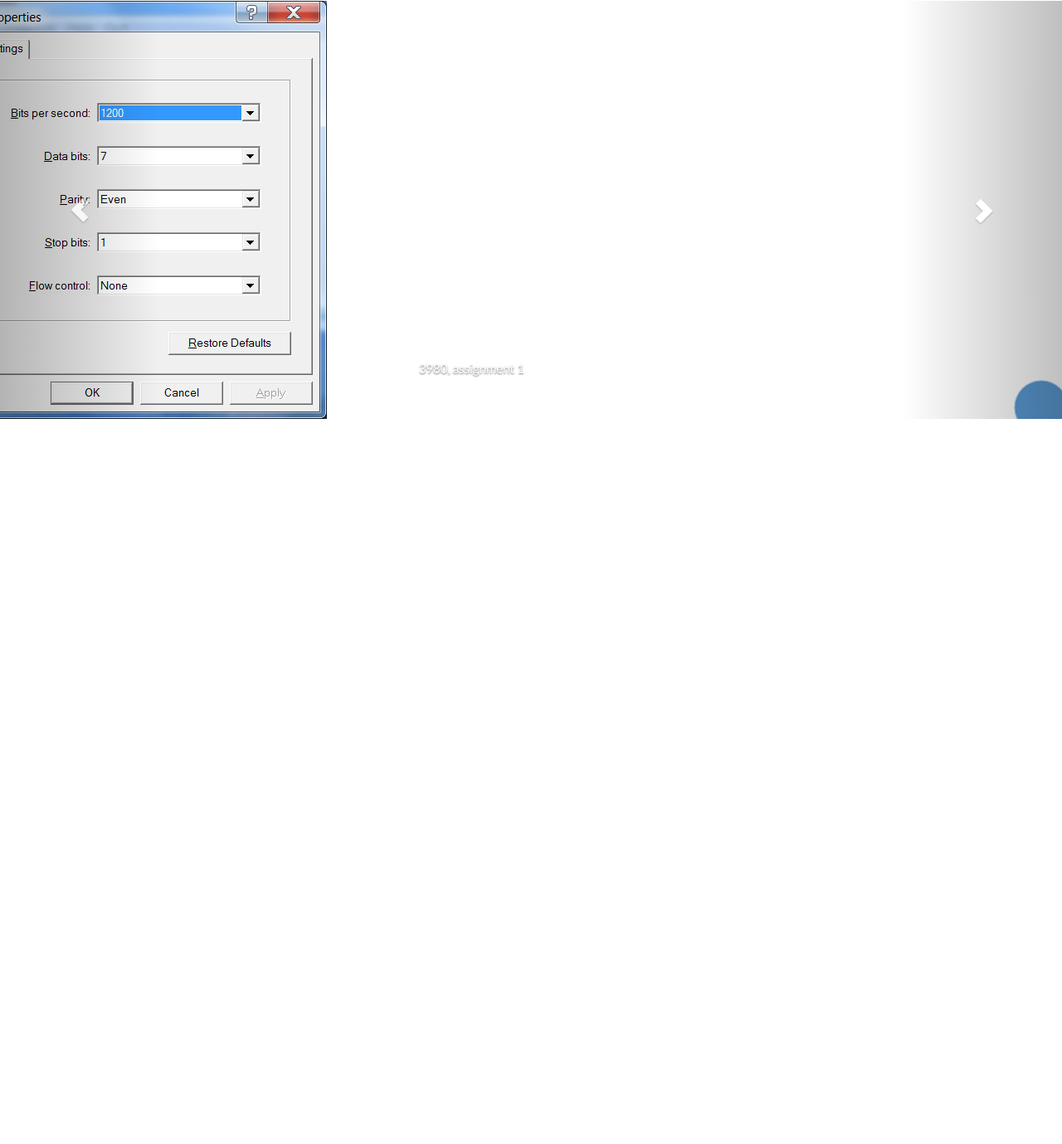
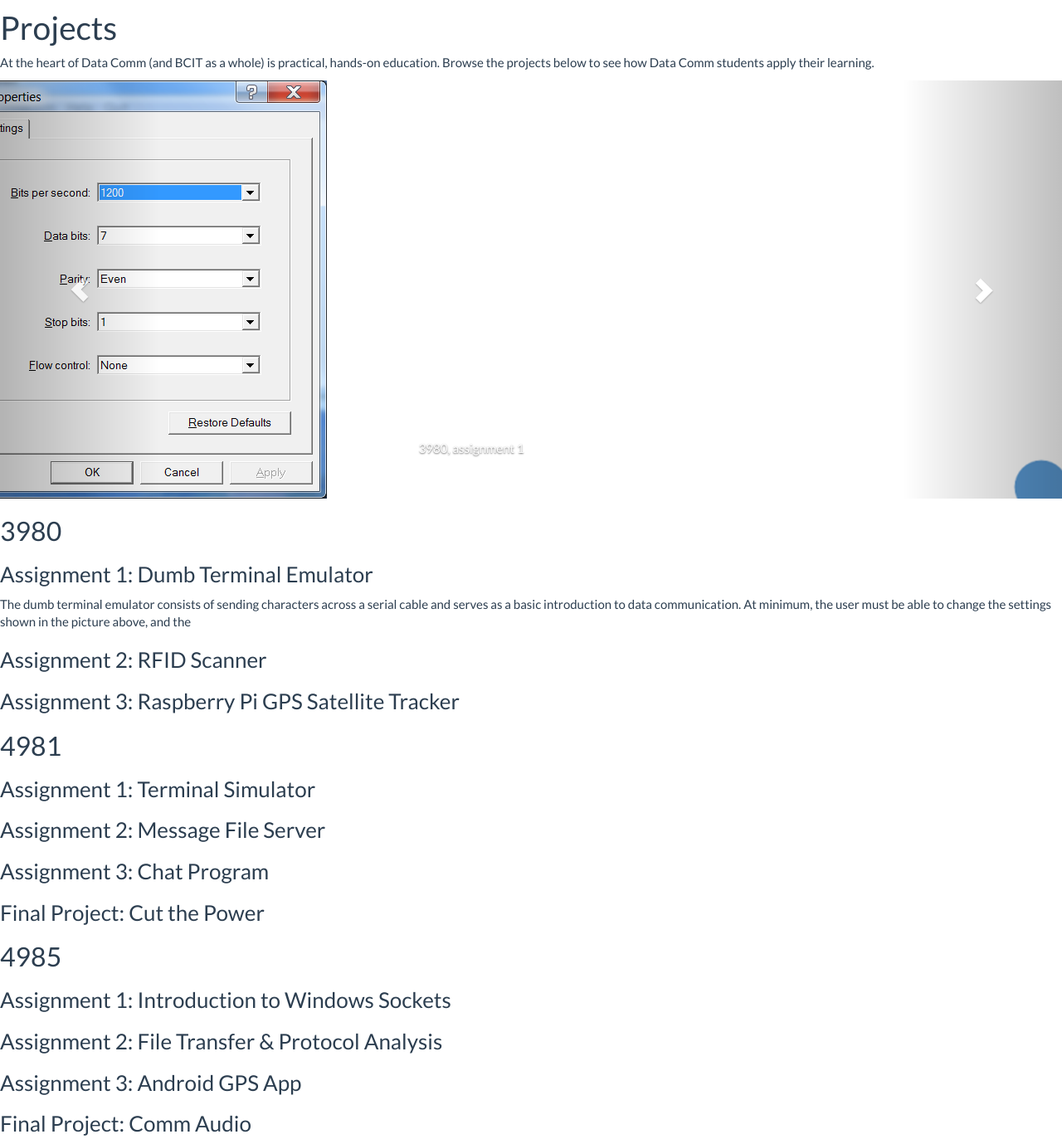
Before and after one commit to Shane-S/milliways, a plain HTML site: page index.html in a window 1280 px wide. Shown: the part 914-2293 px from the top of the page at 83% size. Before the commit the page ends 1419 px from the top, so only its background shows below. Drawn offline with Linux system fonts and the light colour scheme.

Commit message:
Add assignment titles, descritption for 3980 assn 1

```diff
--- a/index.html
+++ b/index.html
@@ -113,6 +113,8 @@
     </div>
 
     <div id="projects">
+        <h1>Projects</h1>
+        <p>At the heart of Data Comm (and BCIT as a whole) is practical, hands-on education. Browse the projects below to see how Data Comm students apply their learning.</p>
         <!-- Slider with all of the project images -->
         <div id="carousel-example-generic" class="carousel slide" data-ride="carousel">
 
@@ -183,6 +185,59 @@
                 <span class="glyphicon glyphicon-chevron-right"></span>
             </a>
         </div>
+        <div id="3980">
+            <h2>3980</h2>
+            <div id="3980_1">
+                <h3>Assignment 1: Dumb Terminal Emulator</h3>
+                <p>The dumb terminal emulator consists of sending characters across a serial cable and serves as a basic introduction to data communication. At minimum, the user must be able to change the settings shown in the picture above, and the</p>
+            </div>
+            <div id="3980_2">
+                <h3>Assignment 2: RFID Scanner</h3>
+                <p></p>
+            </div>
+            <div id="3980_3">
+                <h3>Assignment 3: Raspberry Pi GPS Satellite Tracker</h3>
+                <p></p>
+            </div>
+        </div>
+        <div id="4981">
+            <h2>4981</h2>
+            <div id="4981_1">
+                <h3>Assignment 1: Terminal Simulator</h3>
+                <p></p>
+            </div>
+            <div id="4981_2">
+                <h3>Assignment 2: Message File Server</h3>
+                <p></p>
+            </div>
+            <div id="4981_3">
+                <h3>Assignment 3: Chat Program</h3>
+                <p></p>
+            </div>
+            <div id="4981_4">
+                <h3>Final Project: Cut the Power</h3>
+                <p></p>
+            </div>
+        </div>
+        <div id="4985">
+            <h2>4985</h2>
+            <div id="4985_1">
+                <h3>Assignment 1: Introduction to Windows Sockets</h3>
+                <p></p>
+            </div>
+            <div id="4985_2">
+                <h3>Assignment 2: File Transfer & Protocol Analysis</h3>
+                <p></p>
+            </div>
+            <div id="4985_3">
+                <h3>Assignment 3: Android GPS App</h3>
+                <p></p>
+            </div>
+            <div id="4985_4">
+                <h3>Final Project: Comm Audio</h3>
+                <p></p>
+            </div>
+        </div>
         <!-- List of projects with GitHub links -->
     </div>
 
```
